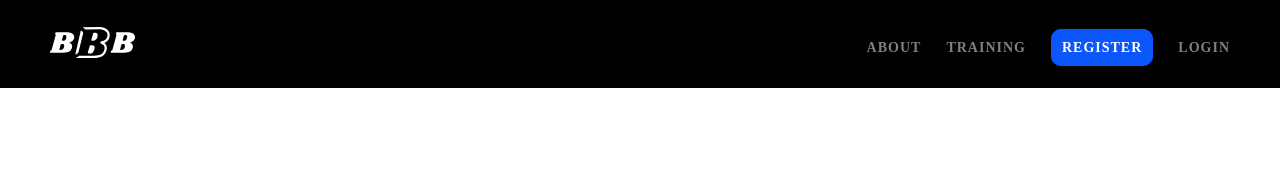
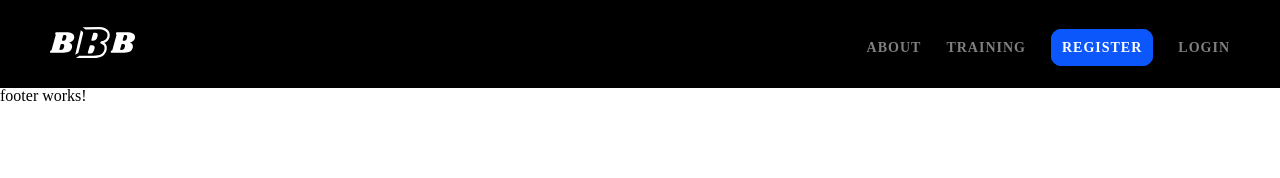
Before and after one commit to MariaRosenova/calisthenics-app, an Angular app in the folder caliestenics-app/: page / in a window 1280 px wide. Shown: the top 178 px of the page. Built offline with nearby package versions, Linux system fonts and the light colour scheme.

Commit message:
set up settings
Set up the footer component

```diff
--- a/caliestenics-app/src/app/app.component.html
+++ b/caliestenics-app/src/app/app.component.html
@@ -1 +1,2 @@
 <app-navigation />
+<app-footer></app-footer>
--- a/caliestenics-app/src/app/core/core.module.ts
+++ b/caliestenics-app/src/app/core/core.module.ts
@@ -6,15 +6,17 @@ import { FooterComponent } from './footer/footer.component';
 
 
 
+
 @NgModule({
   declarations: [
     NavigationComponent,
-    FooterComponent
+    FooterComponent,
+
   ],
   imports: [
     CommonModule,
     FontAwesomeModule,
   ],
-  exports: [NavigationComponent]
+  exports: [NavigationComponent, FooterComponent]
 })
 export class CoreModule { }
```
